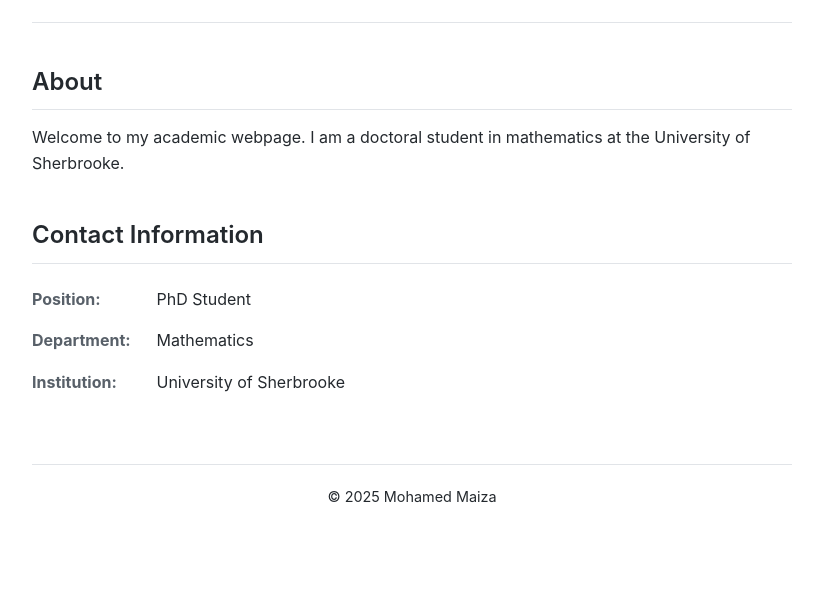
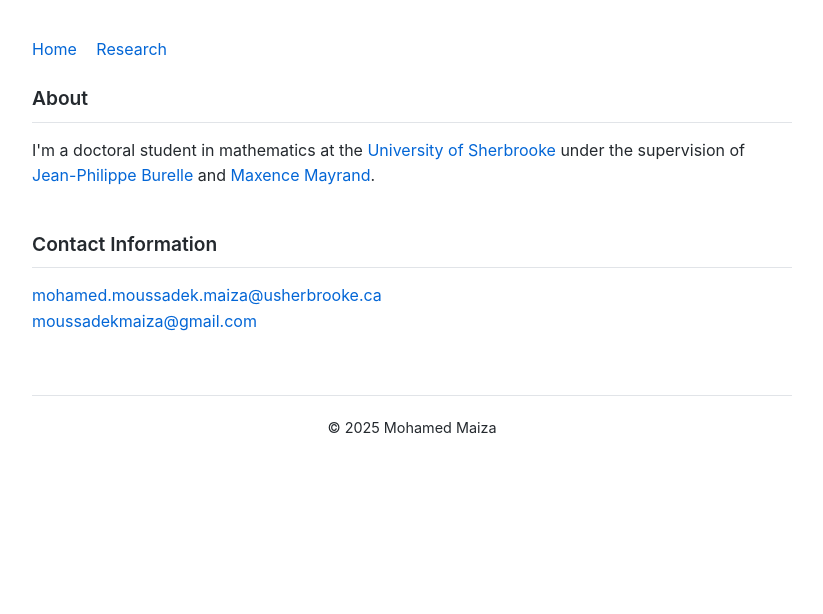
Before and after one commit to Maiza28/mohamed28.github.io, a plain HTML site: page index.html in a window 1280 px wide. Shown: the part 186-800 px from the top of the page, without its empty margins (228-1051 px from the left). Drawn offline with Linux system fonts and the light colour scheme.

Commit message:
Index.html

```diff
--- a/index.html
+++ b/index.html
@@ -28,20 +28,20 @@
         }
 
         h1 {
-            font-size: 2.5em;
+            font-size: 1.8em;
             font-weight: 600;
             margin-bottom: 10px;
             color: #24292e;
         }
 
         .subtitle {
-            font-size: 1.2em;
+            font-size: 1em;
             color: #586069;
             margin-bottom: 5px;
         }
 
         .university {
-            font-size: 1.1em;
+            font-size: 1em;
             color: #586069;
         }
 
@@ -50,7 +50,7 @@
         }
 
         h2 {
-            font-size: 1.5em;
+            font-size: 1.2em;
             font-weight: 600;
             margin-bottom: 15px;
             color: #24292e;
@@ -61,21 +61,6 @@
         p {
             color: #24292e;
             margin-bottom: 15px;
-        }
-
-        .info-list {
-            list-style: none;
-        }
-
-        .info-list li {
-            padding: 8px 0;
-            color: #24292e;
-        }
-
-        .info-list strong {
-            display: inline-block;
-            width: 120px;
-            color: #586069;
         }
 
         footer {
@@ -95,6 +80,14 @@
         a:hover {
             text-decoration: underline;
         }
+
+        nav {
+            margin-bottom: 20px;
+        }
+
+        nav a {
+            margin-right: 15px;
+        }
     </style>
 </head>
 <body>
@@ -104,18 +97,22 @@
         <div class="university">University of Sherbrooke</div>
     </header>
 
+    <nav>
+        <a href="index.html">Home</a>
+        <a href="research.html">Research</a>
+    </nav>
+
     <section>
         <h2>About</h2>
-        <p>Welcome to my academic webpage. I am a doctoral student in mathematics at the University of Sherbrooke.</p>
+        <p>I'm a doctoral student in mathematics at the <a href="https://www.usherbrooke.ca/">University of Sherbrooke</a> under the supervision of <a href="https://math.usherbrooke.ca/jpburelle/">Jean-Philippe Burelle</a> and <a href="https://www.usherbrooke.ca/mathematiques/nous-joindre/personnel/corps-professoral/professeurs/maxence-mayrand">Maxence Mayrand</a>.</p>
     </section>
 
     <section>
         <h2>Contact Information</h2>
-        <ul class="info-list">
-            <li><strong>Position:</strong> PhD Student</li>
-            <li><strong>Department:</strong> Mathematics</li>
-            <li><strong>Institution:</strong> University of Sherbrooke</li>
-        </ul>
+        <p>
+            <a href="mailto:mohamed.moussadek.maiza@usherbrooke.ca">mohamed.moussadek.maiza@usherbrooke.ca</a><br>
+            <a href="mailto:moussadekmaiza@gmail.com">moussadekmaiza@gmail.com</a>
+        </p>
     </section>
 
     <footer>
```
